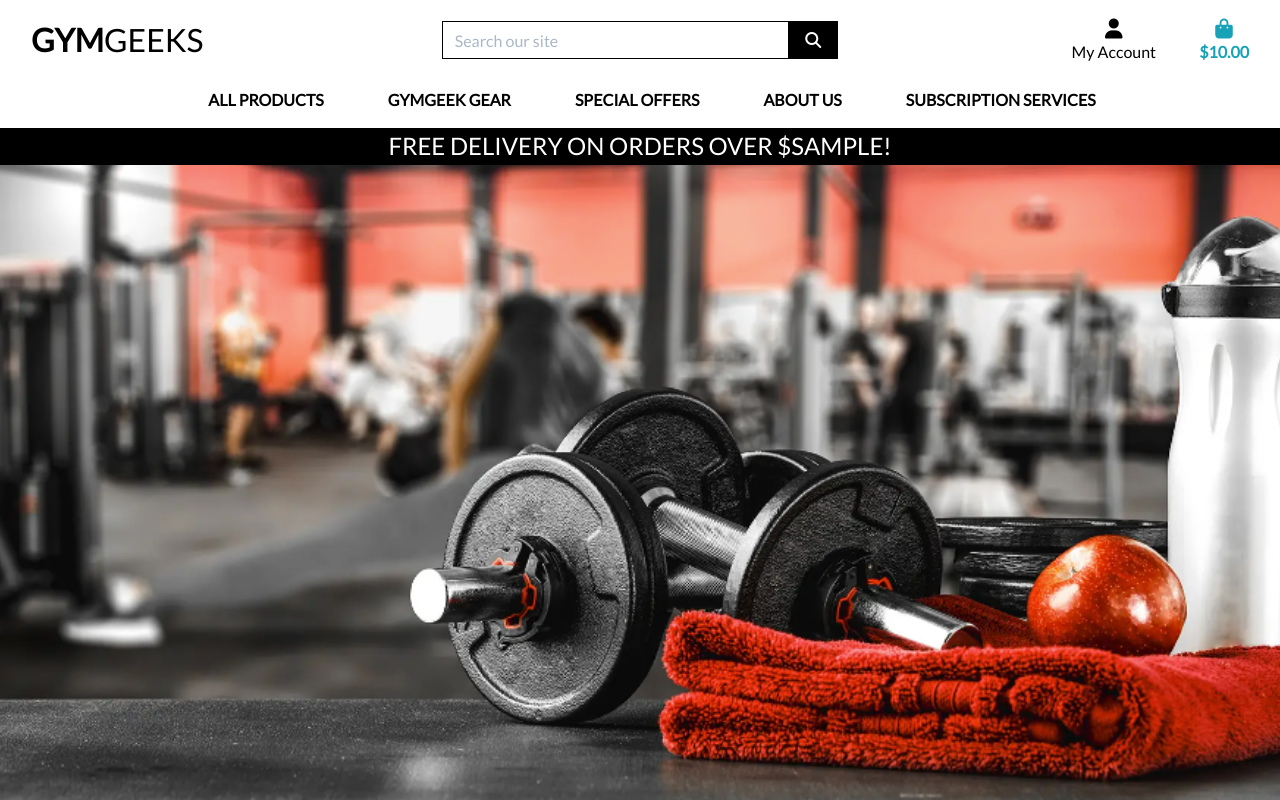
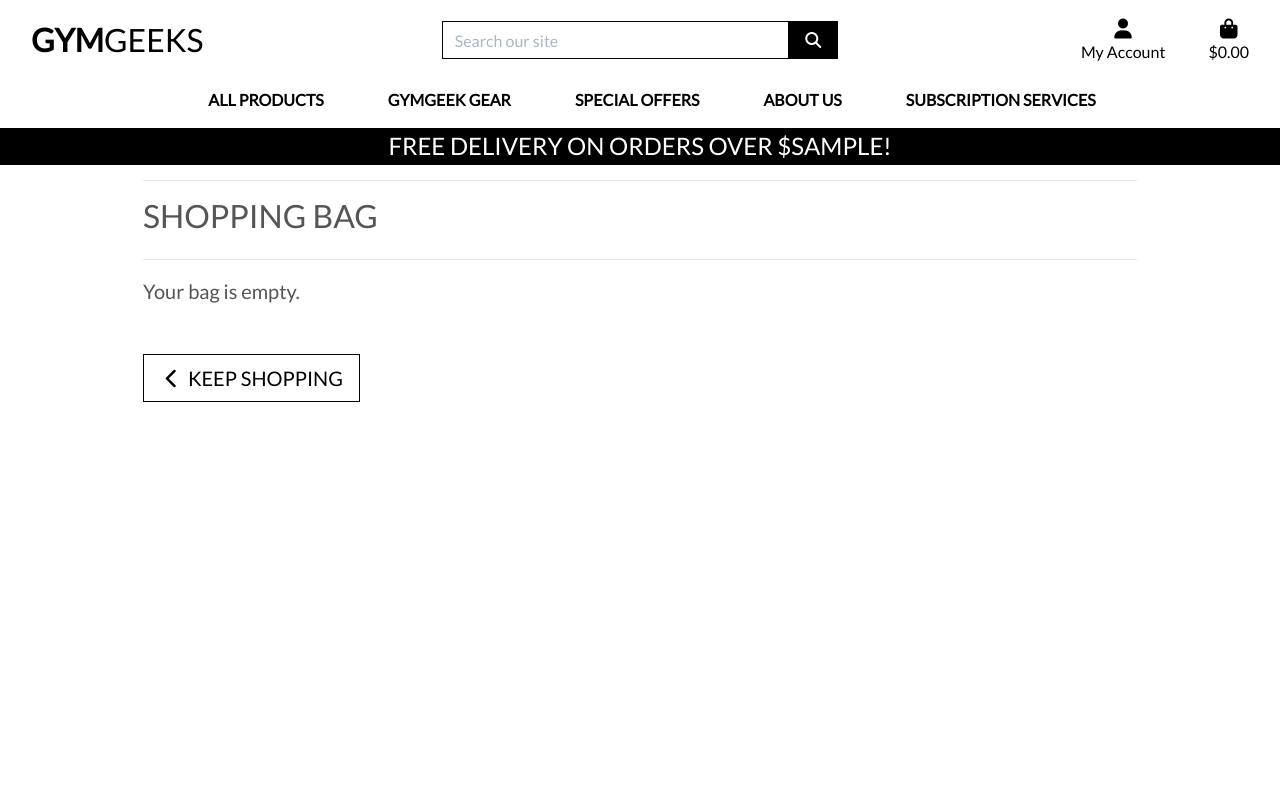
Before and after one commit to healygi/shop, a Django app: template bag/templates/bag/bag.html in a window 1280 px wide. Run offline with Django 3.2, Linux system fonts and the light colour scheme; the template is opened without the code that fills it: most values are stand-ins (such as "Sample title", 1, 10 or a date in 2020); parts of the project's set-up code (start-up, migrations or seed data) failed here and were passed over; some libraries are stand-ins or nearby versions.

Commit message:
add shopping bag template

```diff
--- /dev/null
+++ b/bag/contexts.py
@@ -0,0 +1,29 @@
+from decimal import Decimal
+from django.conf import settings
+
+def bag_contents(request):
+
+    bag_items = []
+    total = 0
+    product_count = 0
+
+    if total < settings.FREE_DELIVERY_THRESHOLD:
+        delivery = total * Decimal(settings.STANDARD_DELIVERY_PERCENTAGE / 100)
+        free_delivery_delta = settings.FREE_DELIVERY_THRESHOLD - total
+    else:
+        delivery = 0
+        free_delivery_delta = 0
+
+    grand_total = delivery + total
+
+    context = {
+        'bag_items': bag_items,
+        'total': total,
+        'product_count': product_count,
+        'delivery': delivery,
+        'free_delivery_delta': free_delivery_delta,
+        'free_delivery_threshold': settings.FREE_DELIVERY_THRESHOLD,
+        'grand_total': grand_total,
+    }
+
+    return context
--- a/bag/templates/bag/bag.html
+++ b/bag/templates/bag/bag.html
@@ -4,11 +4,36 @@
 {% block page_header %}
     <div class="container header-container">
         <div class="row">
-          <div class="col"></div>
+            <div class="col"></div>
         </div>
     </div>
 {% endblock %}
 
 {% block content %}
+    <div class="overlay"></div>
+    <div class="container mb-2">
+        <div class="row">
+            <div class="col">
+                <hr>
+                <h2 class="logo-font mb-4">Shopping Bag</h2>
+                <hr>
+            </div>
+        </div>
 
+        <div class="row">
+            <div class="col">
+                {% if bag_items %}
+                    <div class="table-responsive rounded"></div>
+                {% else %}
+                    <p class="lead mb-5">Your bag is empty.</p>
+                    <a href="{% url 'products' %}" class="btn btn-outline-black rounded-0 btn-lg">
+                        <span class="icon">
+                            <i class="fas fa-chevron-left"></i>
+                        </span>
+                        <span class="text-uppercase">Keep Shopping</span>
+                    </a>
+                {% endif %}
+            </div>
+        </div>
+    </div>
 {% endblock %}
--- a/shop/settings.py
+++ b/shop/settings.py
@@ -69,6 +69,7 @@ TEMPLATES = [
                 'django.template.context_processors.request', # required by allauth
                 'django.contrib.auth.context_processors.auth',
                 'django.contrib.messages.context_processors.messages',
+                'bag.contexts.bag_contents',
             ],
         },
     },
@@ -149,3 +150,6 @@ STATICFILES_DIRS = (os.path.join(BASE_DIR, 'static'),)
 
 MEDIA_URL = '/media/'
 MEDIA_ROOT = os.path.join(BASE_DIR, 'media')
+
+FREE_DELIVERY_THRESHOLD = 50
+STANDARD_DELIVERY_PERCENTAGE = 10
```
